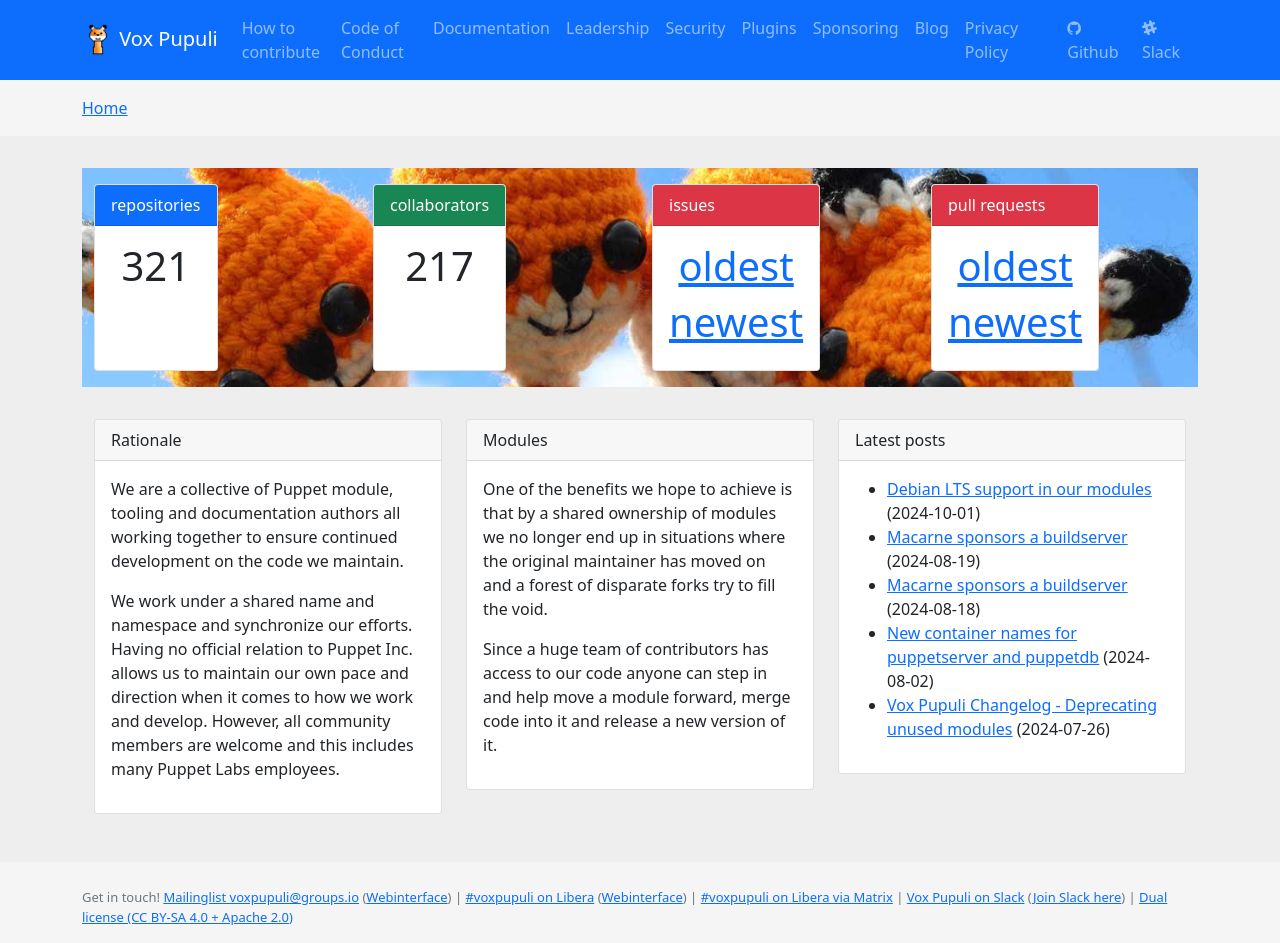
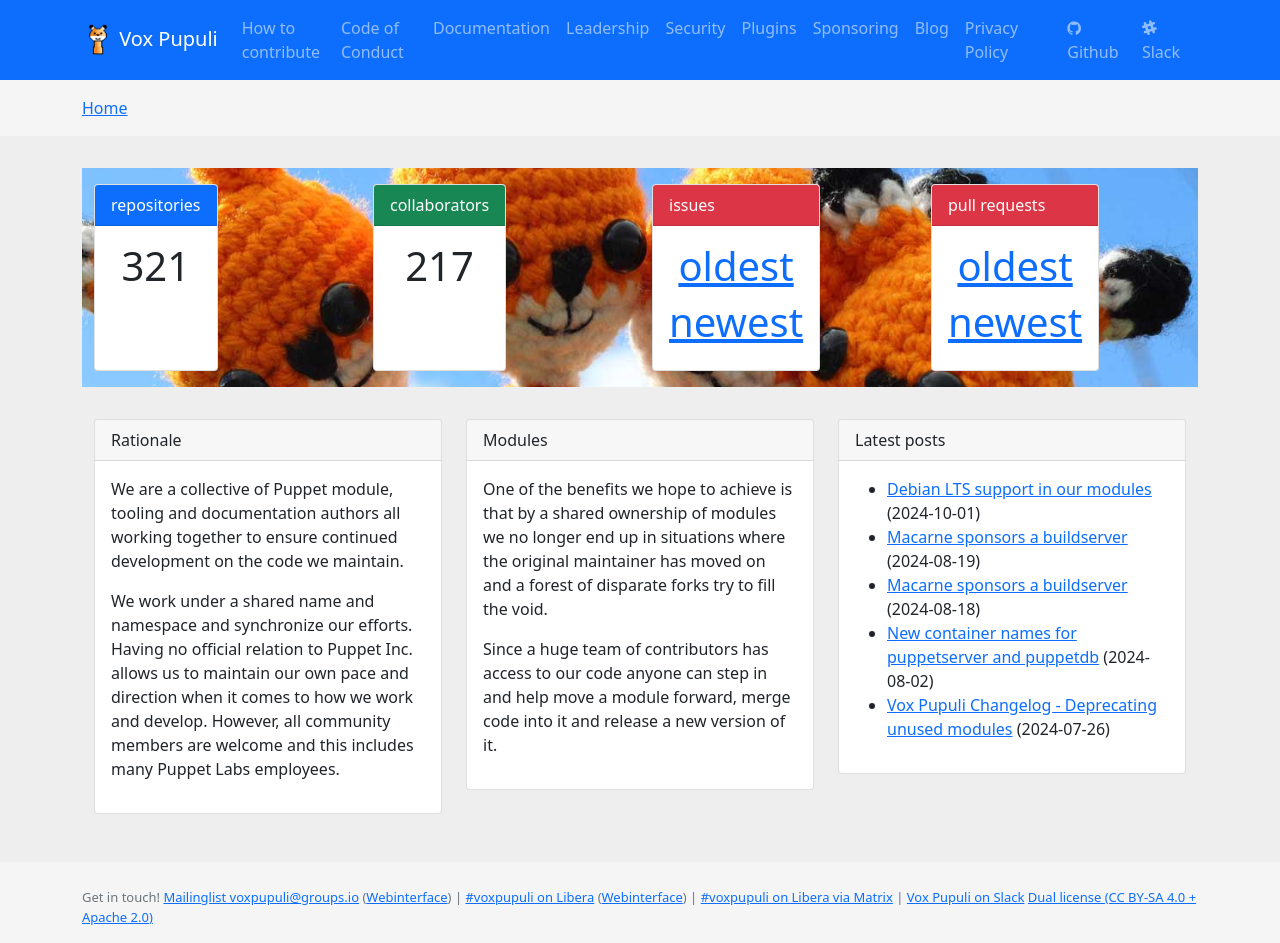
Before and after one commit to voxpupuli/voxpupuli.github.io, a Jekyll site: the page built from index.html, in a window 1280 px wide. Built offline with Jekyll 4.4.1, drawn with Linux system fonts in a browser that asks for light colours; nearby versions of some CDN libraries.

Commit message:
update with new link and remove extra in the footer

```diff
--- a/_includes/footer.html
+++ b/_includes/footer.html
@@ -5,8 +5,7 @@
       <a href="mailto:voxpupuli@groups.io">Mailinglist voxpupuli@groups.io</a> (<a href="https://groups.io/g/voxpupuli/topics">Webinterface</a>) |
       <a href="ircs://irc.libera.chat:6697">#voxpupuli on Libera</a> (<a href="https://web.libera.chat/?#voxpupuli">Webinterface</a>) |
       <a href="https://matrix.to/#/!xKkvgsGCsiWDhqCMMZ:libera.chat">#voxpupuli on Libera via Matrix</a> |
-      <a href="https://puppetcommunity.slack.com/messages/voxpupuli/">Vox Pupuli on Slack</a>
-        (<a href="https://short.voxpupu.li/puppetcommunity_slack_signup">Join Slack here</a>) |
+      <a href="https://voxpupuli.slack.com/">Vox Pupuli on Slack</a>
       <a href="https://voxpupuli.org/license/">Dual license (CC BY-SA 4.0 + Apache 2.0)</a></p>
   </div>
 </div>
--- a/_includes/nav.html
+++ b/_includes/nav.html
@@ -20,7 +20,7 @@
     <ul class="navbar-nav ms-auto">
       <li class="nav-item"><a class="nav-link{% if page.url contains "/privacy-policy" %} active{% endif %}" href="{{site.url}}{{site.baseurl}}/privacy-policy"> Privacy Policy</a></li>
       <li class="nav-item"><a class="nav-link" href="https://github.com/voxpupuli"><i class="fa fa-github"></i> Github</a></li>
-      <li class="nav-item"><a class="nav-link" href="https://join.slack.com/t/voxpupuli/shared_invite/zt-2qps81elf-mp3bVZJZGqbZfKQTi4Q4bQ"><i class="fa fa-slack"></i> Slack</a></li>
+      <li class="nav-item"><a class="nav-link" href="https://short.voxpupu.li/puppetcommunity_slack_signup"><i class="fa fa-slack"></i> Slack</a></li>
     </ul>
   </div>
   </div>
```
